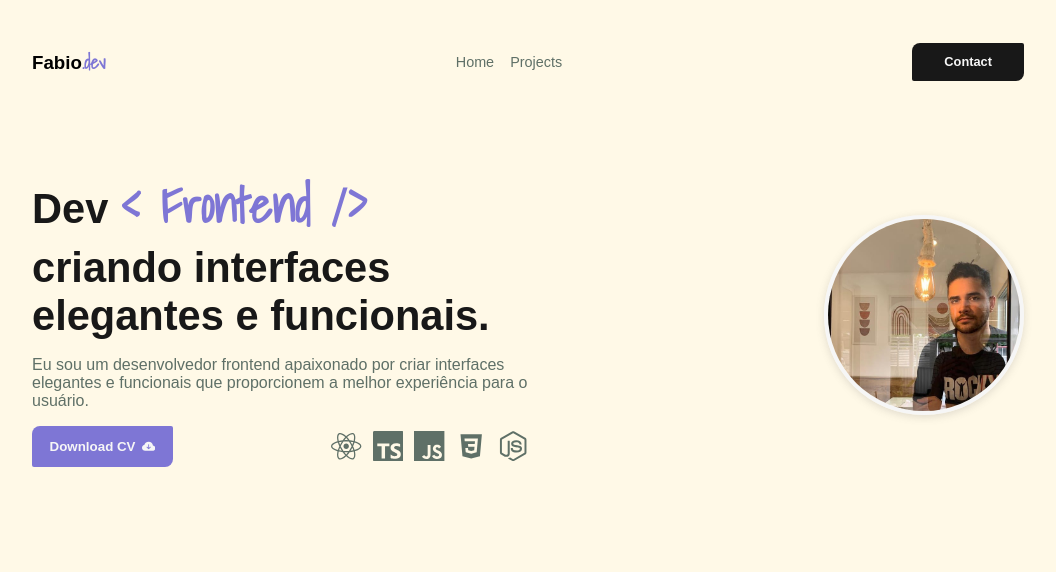
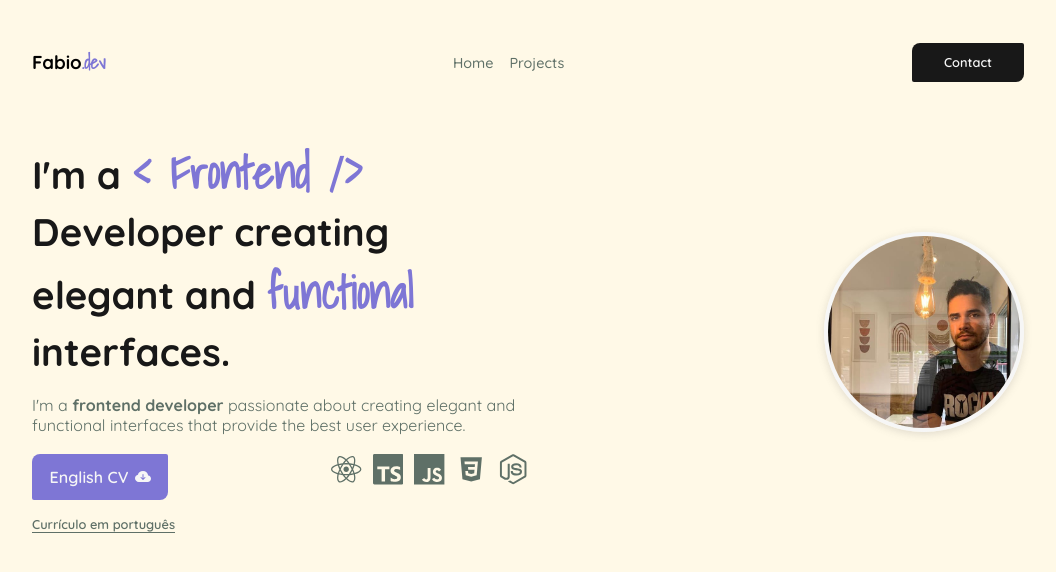
Before and after one commit to fabioreed/Project_Portfolio, a React (Vite) app in the folder PortfolioFabio/: page / in a window 1280 px wide. Shown: the top 572 px of the page, without its empty margins (112-1168 px from the left). Built offline with nearby package versions, Linux system fonts and the light colour scheme.

Commit message:
fix the tag a and add styles and link to the cards

```diff
--- a/PortfolioFabio/index.html
+++ b/PortfolioFabio/index.html
@@ -3,11 +3,11 @@
   <head>
     <meta charset="UTF-8" />
     <link rel="icon" type="image/svg+xml" href="/vite.svg" />
+    <!-- Fontes -->
     <link rel="preconnect" href="https://fonts.googleapis.com">
     <link rel="preconnect" href="https://fonts.gstatic.com" crossorigin>
-    <link href="https://fonts.googleapis.com/css2?family=Shadows+Into+Light&display=swap" rel="stylesheet">
-    <meta name="viewport" content="width=device-width, initial-scale=1.0" />
-    <title>Vite + React + TS</title>
+    <link href="https://fonts.googleapis.com/css2?family=Quicksand:wght@300;400;500;600;700&family=Shadows+Into+Light&display=swap" rel="stylesheet">
+    <title>Fabio's Portfolio</title>
   </head>
   <body>
     <div id="root"></div>
--- a/PortfolioFabio/src/pages/Home/index.tsx
+++ b/PortfolioFabio/src/pages/Home/index.tsx
@@ -1,10 +1,12 @@
-import { MainContainerHome, PictureHome, ResumeContainer, SectionnContainerHome, TechnologiesContainer } from './style'
+import { MainContainerHome, PDFContainer, PictureHome, ResumeContainer, SectionnContainerHome, TechnologiesContainer } from './style'
 import { FaReact, FaNodeJs } from 'react-icons/fa'
 import { SiTypescript, SiJavascript } from 'react-icons/si'
 import { DiCss3 } from 'react-icons/di'
 import { BsCloudArrowDownFill } from 'react-icons/bs'
 import Me from '../../assets/Me.jpeg'
 import Header from '../../components/Header'
+import CurriculoEn from '../../assets/Fabio Silva Resume Developer En.pdf'
+import CurriculoPt from '../../assets/Fabio Luiz - Curriculo Developer.pdf'
 
 const Home = () => {
   return (
@@ -12,10 +14,13 @@ const Home = () => {
       <Header />
       <SectionnContainerHome>
         <div>
-          <h1>Dev <span>&lt; Frontend /&gt;  </span> criando interfaces elegantes e funcionais.</h1>
-          <p>Eu sou um desenvolvedor frontend apaixonado por criar interfaces elegantes e funcionais que proporcionem a melhor experiência para o usuário.</p>
+          <h1>I'm a <span>&lt; Frontend /&gt; </span>Developer creating elegant and <span>functional</span> interfaces.</h1>
+          <p>I'm a <b>frontend developer</b> passionate about creating elegant and functional interfaces that provide the best user experience.</p>
           <ResumeContainer>
-            <button>Download CV <BsCloudArrowDownFill /></button>
+            <PDFContainer>
+              <a href={CurriculoEn} download>English CV<BsCloudArrowDownFill /></a>
+              <a href={CurriculoPt} download>Currículo em português</a>
+            </PDFContainer>
             <TechnologiesContainer>
               <div>
                 <FaReact />
--- a/PortfolioFabio/src/pages/Home/style.ts
+++ b/PortfolioFabio/src/pages/Home/style.ts
@@ -5,14 +5,14 @@ export const MainContainerHome = styled.main`
 
   display: flex;
   flex-direction: column;
-  gap: 2rem;
+  /* gap: 2rem; */
 `
 
 export const SectionnContainerHome = styled.section`
   div {
     display: flex;
     flex-direction: column;
-    gap: 1rem;
+    gap: 1.2rem;
 
     h1 {
       font-size: 1.3rem;
@@ -42,11 +42,11 @@ export const SectionnContainerHome = styled.section`
       width: 50%;
 
       h1 {
-        font-size: 2.6rem;
+        font-size: 2.4rem;
       }
 
       span {
-        font-size: 3rem;
+        font-size: 2.8rem;
       }
 
       p {
@@ -59,7 +59,6 @@ export const SectionnContainerHome = styled.section`
 export const TechnologiesContainer = styled.article`
   display: flex;
   gap: .7rem;
-
 
   div {
     color: var(--gray);
@@ -81,17 +80,36 @@ export const TechnologiesContainer = styled.article`
 
 export const ResumeContainer = styled.aside`
   display: flex;
-  align-items: center;
+  /* align-items: center; */
   justify-content: space-between;
 
-  button {
+  @media (min-width: 769px) {
+    div {
+      flex-direction: column;
+      gap: 1rem;
+      justify-content: flex-start;
+
+      a:nth-child(1) {
+        padding: .8rem 1.1rem;
+      }
+    }
+  }
+`
+
+export const PDFContainer = styled.div`
+    a:nth-child(1) {
       display: flex;
       align-items: center;
       gap: .4rem;
 
       padding: .9rem .7rem;
+      width: max-content;
 
       background-color: var(--primary-color);
+
+      border-radius: 8px 2px;
+      font-family: 'Quicksand', sans-serif;
+      font-weight: 600;
 
       color: var(--white);
 
@@ -103,9 +121,17 @@ export const ResumeContainer = styled.aside`
       }
     }
 
-  @media (min-width: 769px) {
-    button {
-      padding: .8rem 1.1rem;
+    a:nth-child(2) {
+      border-bottom: 1.2px solid var(--gray);
+
+      width: max-content;
+
+      color: var(--gray);
+      font-weight: 600;
+      font-size: .8rem;
+
+      :hover {
+        color: var(--yellow);
       }
     }
 `
--- a/PortfolioFabio/src/pages/Projects/index.tsx
+++ b/PortfolioFabio/src/pages/Projects/index.tsx
@@ -1,5 +1,5 @@
 import Header from "../../components/Header"
-import { Card, ContainerProjects, LinkOfTheProject, List, TitleAndSpan, TypeSection } from "./style"
+import { Card, ContainerProjects, LinkOfTheProject, LinkToTheProject, List, TitleAndSpan, TypeSection } from "./style"
 import { BsArrowUpLeftCircleFill } from 'react-icons/bs'
 import projects from '../../mock'
 
@@ -25,6 +25,7 @@ const Projects = () => {
             </TypeSection>
             <LinkOfTheProject>
               <BsArrowUpLeftCircleFill />
+              <LinkToTheProject to={project.link} target="_blank">Link: {project.link}</LinkToTheProject>
             </LinkOfTheProject>
           </Card>
         ))}
--- a/PortfolioFabio/src/pages/Projects/style.ts
+++ b/PortfolioFabio/src/pages/Projects/style.ts
@@ -1,3 +1,4 @@
+import { Link } from "react-router-dom"
 import styled from "styled-components"
 
 export const ContainerProjects = styled.main`
@@ -100,6 +101,10 @@ export const Card = styled.li`
     line-height: 150%;
   }
 
+  :hover {
+    background-color: #f2f2f2;
+  }
+
   @media (min-width: 769px) {
     width: 300px;
 
@@ -126,6 +131,9 @@ export const TypeSection = styled.div`
 `
 
 export const LinkOfTheProject = styled.div`
+  display: flex;
+  align-items: center;
+  gap: .7rem;
   cursor: pointer;
 
   color: var(--primary-color);
@@ -139,3 +147,9 @@ export const LinkOfTheProject = styled.div`
     font-size: 1.7rem;
   }
 `
+
+export const LinkToTheProject = styled(Link)`
+    font-size: .7rem;
+    color: var(--gray);
+    line-height: 150%;
+`
```
Also changed, not shown: PortfolioFabio/src/styles/globalStyles.ts (+0 -8 lines), 2 other files (tests, documents, lock files or other folders). Lines whose indentation alone changed are shown as unchanged.
